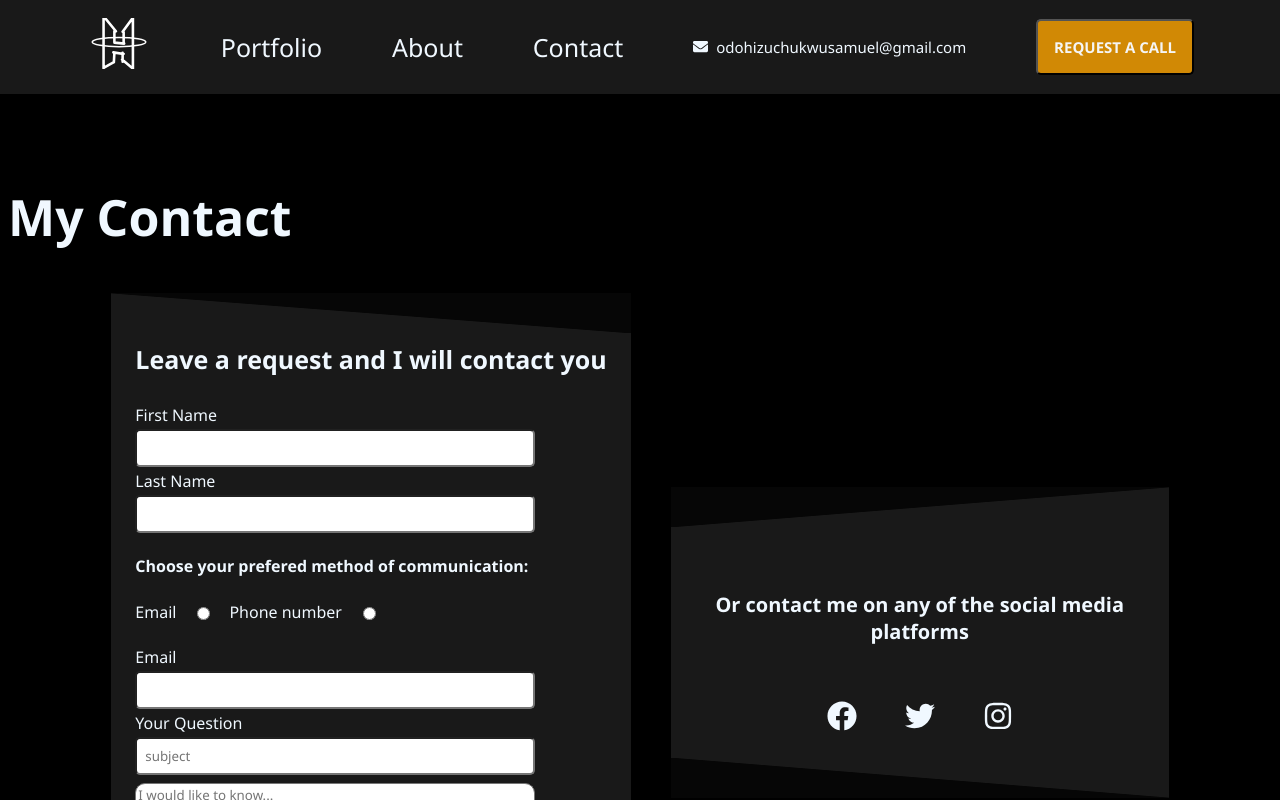
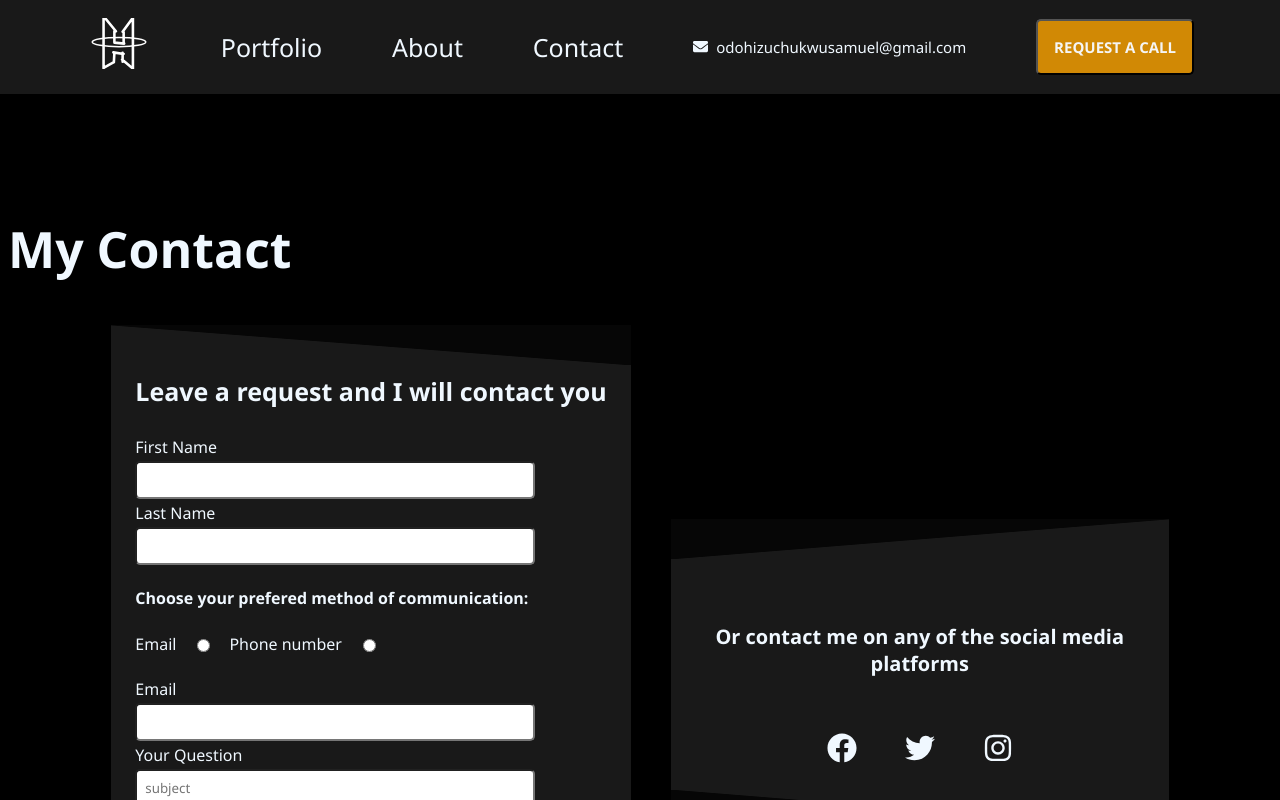
Before and after one commit to Holeey/HoleeyBlog, a React (Create React App) app in the folder myblog/: page /holeeyblog/contact in a window 1280 px wide. Shown: the top 800 px of the page. Built offline with nearby package versions, Linux system fonts and the light colour scheme.

Commit message:
update the contact section padding-top

```diff
--- a/myblog/src/components/ContactPage/contact.css
+++ b/myblog/src/components/ContactPage/contact.css
@@ -4,13 +4,13 @@
 }
 
 .contact__section {
-    padding-block-start: 3rem;
+    padding-block-start: 5rem;
     background-color: black;
     color: aliceblue;
 }
 
 .contact__title {
-    padding-left: 6rem;
+    padding-left: 5rem;
     font-size: clamp(0.6rem, 25px, 3vw);
 }
 
```
